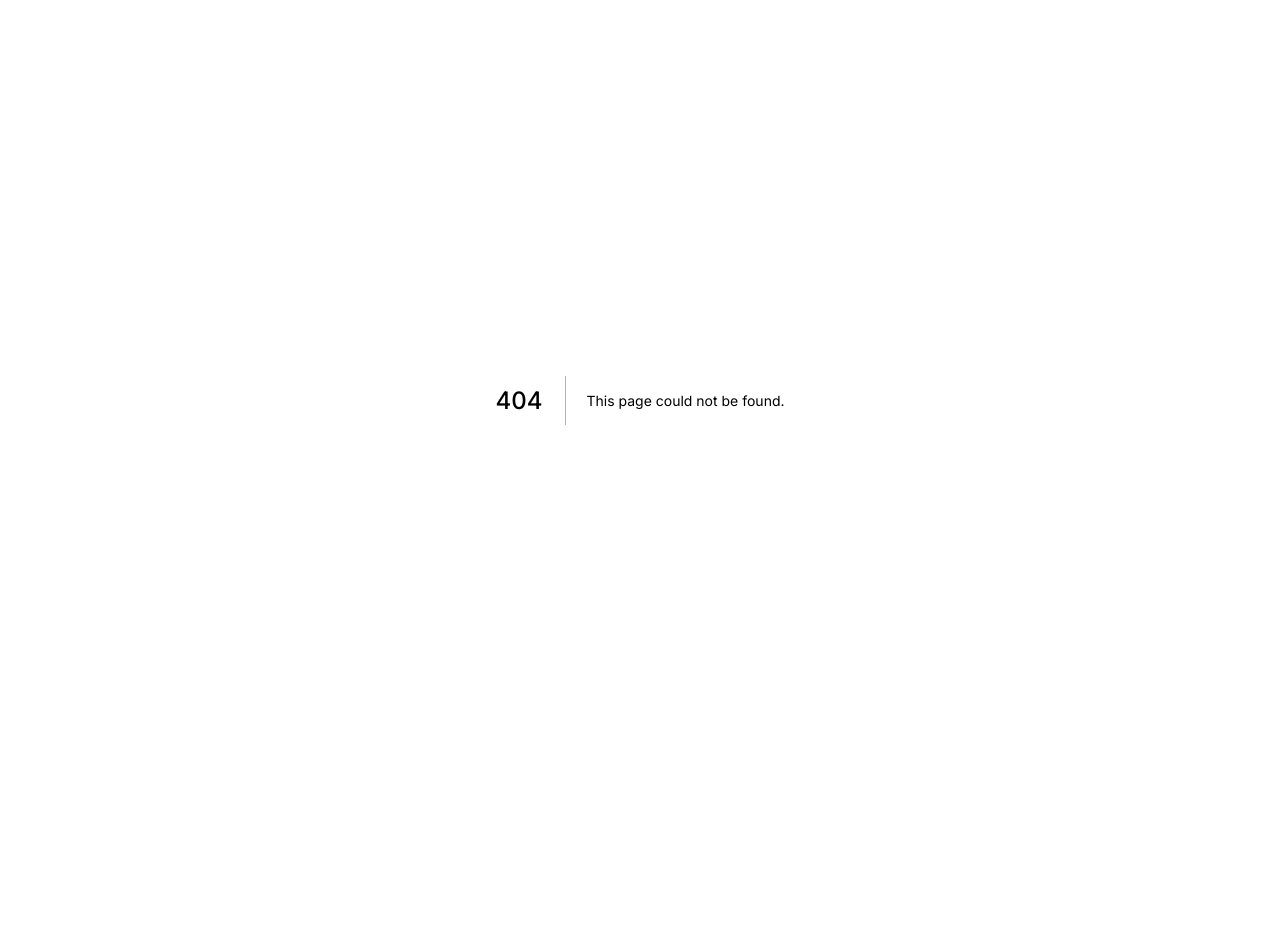
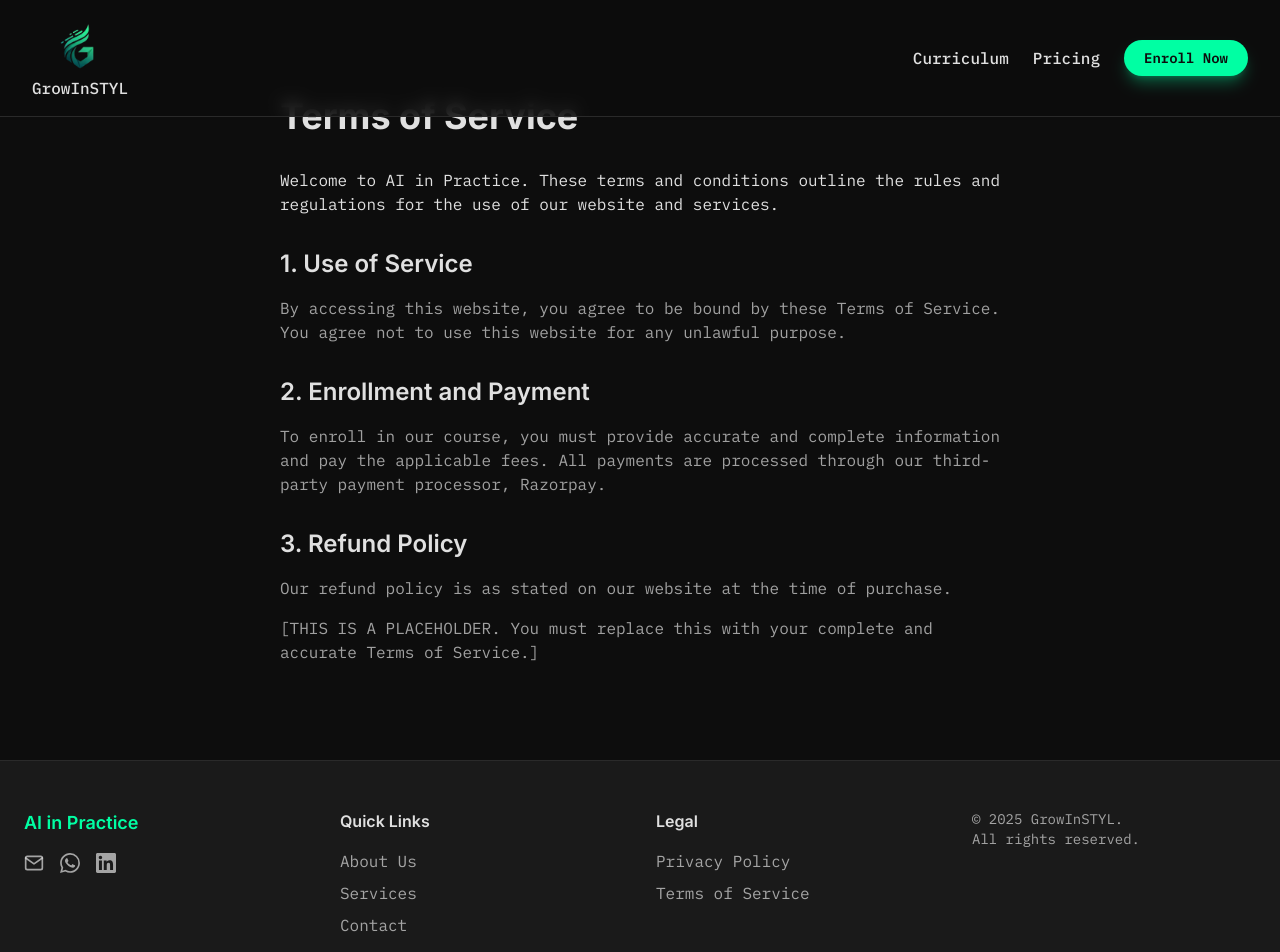
Before and after one commit to Vnktxo/ai-in-landing-page, a Next.js app: page /terms-of-service in a window 1280 px wide. Before the commit this address had no page. Shown: the top 952 px of the page. Before the commit the page ends 800 px from the top, so only its background shows below. Built offline with nearby package versions, Linux system fonts and the light colour scheme.

Commit message:
footer changed

```diff
--- /dev/null
+++ b/src/app/about/page.tsx
@@ -0,0 +1,21 @@
+import React from 'react';
+import Instructors from '@/components/Instructors'; // Re-use the component
+
+export default function AboutPage() {
+  return (
+    <div className="w-full py-20 lg:py-24 bg-[#0D0D0D] text-[#E0E0E0]">
+      <div className="container mx-auto px-4 md:px-6 max-w-5xl">
+        <h1 className="text-4xl font-bold text-center mb-4">
+          About <span className="text-[#00FFA3]">Us</span>
+        </h1>
+        <p className="text-xl text-center text-[#E0E0E0]/70 mb-12">
+          We are a team of industry experts dedicated to bridging the gap
+          between theoretical knowledge and practical, in-demand AI skills.
+        </p>
+      </div>
+
+      {/* We can re-use the Instructors component you already built! */}
+      <Instructors />
+    </div>
+  );
+}
--- /dev/null
+++ b/src/app/contact/page.tsx
@@ -0,0 +1,60 @@
+import React from 'react';
+import { FiMail, FiPhone, FiMapPin } from 'react-icons/fi';
+
+export default function ContactPage() {
+  return (
+    <div className="w-full py-20 lg:py-24 bg-[#0D0D0D] text-[#E0E0E0]">
+      <div className="container mx-auto px-4 md:px-6 max-w-3xl">
+        <h1 className="text-4xl font-bold text-center mb-4">
+          Contact <span className="text-[#00FFA3]">Us</span>
+        </h1>
+        <p className="text-xl text-center text-[#E0E0E0]/70 mb-12">
+          We&apos;re here to help. Reach out with any questions.
+        </p>
+        <div className="bg-[#1A1A1A] border border-[#2A2A2A] rounded-lg p-8 space-y-6">
+          <div className="flex items-start gap-4">
+            <FiMail className="h-6 w-6 mt-1 text-[#00FFA3]" />
+            <div>
+              <h2 className="text-xl font-semibold">Email</h2>
+              <p className="text-[#E0E0E0]/70">
+                General Inquiries & Support
+              </p>
+              <a
+                href="mailto:hello@aiinpractice.com"
+                className="text-[#00FFA3] hover:underline"
+              >
+                hello@aiinpractice.com
+              </a>
+            </div>
+          </div>
+          <div className="flex items-start gap-4">
+            <FiPhone className="h-6 w-6 mt-1 text-[#00FFA3]" />
+            <div>
+              <h2 className="text-xl font-semibold">Phone</h2>
+              <p className="text-[#E0E0E0]/70">
+                Admissions & Support
+              </p>
+              <a
+                href="tel:+919876543210"
+                className="text-[#00FFA3] hover:underline"
+              >
+                +91 98765 43210
+              </a>
+            </div>
+          </div>
+          <div className="flex items-start gap-4">
+            <FiMapPin className="h-6 w-6 mt-1 text-[#00FFA3]" />
+            <div>
+              <h2 className="text-xl font-semibold">Location</h2>
+              <p className="text-[#E0E0E0]/70">
+                AI in Practice (Classroom)
+                <br />
+                Kovilambakkam, Chennai, Tamil Nadu
+              </p>
+            </div>
+          </div>
+        </div>
+      </div>
+    </div>
+  );
+}
--- a/src/app/layout.tsx
+++ b/src/app/layout.tsx
@@ -1,6 +1,8 @@
 import type { Metadata } from "next";
 import "./globals.css";
 import { Inter, IBM_Plex_Mono } from "next/font/google";
+import Header from "@/components/Header";
+import Footer from "@/components/Footer";
 
 const inter = Inter({
   variable: "--font-inter",
@@ -26,7 +28,9 @@ export default function RootLayout({
   return (
     <html lang="en" className="scroll-smooth">
       <body className={`${inter.variable} ${ibmPlexMono.variable} antialiased bg-gray-900 text-white`}>
+        <Header />
         {children}
+        <Footer />
       </body>
     </html>
   );
--- a/src/app/page.tsx
+++ b/src/app/page.tsx
@@ -1,4 +1,3 @@
-import Header from "@/components/Header";
 import Hero from "@/components/Hero";
 import ProofPoints from "@/components/ProofPoints";
 import TargetAudience from "@/components/TargetAudience";
@@ -8,12 +7,11 @@ import Tools from "@/components/Tools";
 import Pricing from "@/components/Pricing";
 import Guarantee from "@/components/Guarantee";
 import FinalCTA from "@/components/FinalCTA";
-import Footer from "@/components/Footer";
+
 
 export default function Home() {
   return (
     <>
-      <Header />
       <main className="flex min-h-screen flex-col items-center justify-between">
         <Hero />
         <ProofPoints />
@@ -24,7 +22,6 @@ export default function Home() {
         <Pricing />
         <Guarantee />
         <FinalCTA />
-        <Footer />
       </main>
     </>
   );
--- /dev/null
+++ b/src/app/privacy-policy/page.tsx
@@ -0,0 +1,39 @@
+import React from 'react';
+
+export default function PrivacyPolicyPage() {
+  return (
+    <div className="w-full py-20 lg:py-24 bg-[#0D0D0D] text-[#E0E0E0]">
+      <div className="container mx-auto px-4 md:px-6 max-w-3xl prose prose-invert">
+        <h1 className="text-4xl font-bold text-[#E0E0E0] mb-8">Privacy Policy</h1>
+        <p className="text-[#E0E0E0]/70">
+          Your privacy is important to us. This policy explains what personal data
+          AI in Practice ("we") collects from you and how we use it.
+        </p>
+
+        <h2 className="text-2xl font-semibold text-[#E0E0E0] mt-8 mb-4">
+          Data We Collect
+        </h2>
+        <p className="text-[#E0E0E0]/70">
+          We collect data to operate effectively and provide you the best
+          experiences with our services. You provide some of this data directly,
+          such as when you create an account, register for a course, or
+          contact us for support.
+        </p>
+
+        <h2 className="text-2xl font-semibold text-[#E0E0E0] mt-8 mb-4">
+          How We Use Data
+        </h2>
+        <p className="text-[#E0E0E0]/70">
+          We use the data we collect to provide and improve our services,
+          including processing payments, sending communications, and
+          providing support.
+        </p>
+
+        <p className="text-[#E0E0E0]/70 mt-4">
+          [THIS IS A PLACEHOLDER. You must replace this with a
+          complete and accurate privacy policy.]
+        </p>
+      </div>
+    </div>
+  );
+}
--- /dev/null
+++ b/src/app/services/page.tsx
@@ -0,0 +1,21 @@
+import React from 'react';
+import Curriculum from '@/components/Curriculum'; // Re-use the component
+
+export default function ServicesPage() {
+  return (
+    <div className="w-full py-20 lg:py-24 bg-[#0D0D0D] text-[#E0E0E0]">
+      <div className="container mx-auto px-4 md:px-6 max-w-5xl">
+        <h1 className="text-4xl font-bold text-center mb-4">
+          Our <span className="text-[#00FFA3]">Services</span>
+        </h1>
+        <p className="text-xl text-center text-[#E0E0E0]/70 mb-12">
+          We offer one flagship service: the 8-week "AI in Practice"
+          hands-on course.
+        </p>
+      </div>
+
+      {/* We can re-use the Curriculum component you already built! */}
+      <Curriculum />
+    </div>
+  );
+}
--- /dev/null
+++ b/src/app/terms-of-service/page.tsx
@@ -0,0 +1,48 @@
+import React from 'react';
+
+export default function TermsOfServicePage() {
+  return (
+    <div className="w-full py-20 lg:py-24 bg-[#0D0D0D] text-[#E0E0E0]">
+      <div className="container mx-auto px-4 md:px-6 max-w-3xl prose prose-invert">
+        <h1 className="text-4xl font-bold text-[#E0E0E0] mb-8">
+          Terms of Service
+        </h1>
+        <p className="text-[#E0E0E0]/7UP 70">
+          Welcome to AI in Practice. These terms and conditions outline
+          the rules and regulations for the use of our website and services.
+        </p>
+
+        <h2 className="text-2xl font-semibold text-[#E0E0E0] mt-8 mb-4">
+          1. Use of Service
+        </h2>
+        <p className="text-[#E0E0E0]/70">
+          By accessing this website, you agree to be bound by these Terms of
+          Service. You agree not to use this website for any unlawful
+          purpose.
+        </p>
+
+        <h2 className="text-2xl font-semibold text-[#E0E0E0] mt-8 mb-4">
+          2. Enrollment and Payment
+        </h2>
+        <p className="text-[#E0E0E0]/70">
+          To enroll in our course, you must provide accurate and complete
+          information and pay the applicable fees. All payments are
+          processed through our third-party payment processor, Razorpay.
+        </p>
+
+        <h2 className="text-2xl font-semibold text-[#E0E0E0] mt-8 mb-4">
+          3. Refund Policy
+        </h2>
+        <p className="text-[#E0E0E0]/70">
+          Our refund policy is as stated on our website at the time
+          of purchase.
+        </p>
+
+        <p className="text-[#E0E0E0]/70 mt-4">
+          [THIS IS A PLACEHOLDER. You must replace this with your
+          complete and accurate Terms of Service.]
+        </p>
+      </div>
+    </div>
+  );
+}
--- a/src/components/Footer.tsx
+++ b/src/components/Footer.tsx
@@ -1,43 +1,64 @@
-// src/components/Footer.tsx
 import React from 'react';
+import Link from 'next/link'; // Import Link
 import { SiWhatsapp, SiLinkedin } from 'react-icons/si';
 import { FiMail } from 'react-icons/fi';
 
 const Footer = () => {
   return (
-    <footer className="w-full py-10 bg-[#0D0D0D] border-t border-[#2A2A2A]">
-      <div className="max-w-7xl mx-auto px-4 sm:px-6 lg:px-8">
-        <div className="flex flex-col md:flex-row items-center justify-between gap-4">
-          <p className="text-sm text-[#E0E0E0]/50">
-            © {new Date().getFullYear()} GrowInSTYL. All Rights Reserved. | Kovilambakkam, Chennai
-          </p>
-          <div className="flex items-center gap-6">
-            <a
-              href="mailto:hello@aiinpractice.com"
-              className="text-[#E0E0E0]/70 hover:text-[#00FFA3] transition duration-300"
-              aria-label="Email"
-            >
+    <footer className="w-full py-12 bg-[#1A1A1A] border-t border-[#2A2A2A]">
+      <div className="container mx-auto px-4 md:px-6">
+        <div className="grid grid-cols-2 md:grid-cols-4 gap-8">
+
+          {/* Column 1: Brand & Social */}
+          <div>
+            <h3 className="text-lg font-semibold text-[#00FFA3] mb-4">
+              AI in Practice
+            </h3>
+            <div className="flex items-center gap-4">
+              <a href="mailto:hello@aiinpractice.com" aria-label="Email" className="text-[#E0E0E0]/70 hover:text-[#00FFA3]">
                 <FiMail size={20} />
               </a>
-            <a
-              href="https://wa.me/919876543210"
-              target="_blank"
-              rel="noopener noreferrer"
-              className="text-[#E0E0E0]/70 hover:text-[#00FFA3] transition duration-300"
-              aria-label="WhatsApp"
-            >
+              <a href="https://wa.me/919876543210" target="_blank" rel="noopener noreferrer" aria-label="WhatsApp" className="text-[#E0E0E0]/70 hover:text-[#00FFA3]">
                 <SiWhatsapp size={20} />
               </a>
-            <a
-              href="https://linkedin.com/company/aiinpracticechennai"
-              target="_blank"
-              rel="noopener noreferrer"
-              className="text-[#E0E0E0]/70 hover:text-[#00FFA3] transition duration-300"
-              aria-label="LinkedIn"
-            >
+              <a href="#" target="_blank" rel="noopener noreferrer" aria-label="LinkedIn" className="text-[#E0E0E0]/70 hover:text-[#00FFA3]">
                 <SiLinkedin size={20} />
               </a>
             </div>
+          </div>
+
+          {/* Column 2: Quick Links */}
+          <div>
+            <h3 className="text-md font-semibold text-[#E0E0E0] mb-4">
+              Quick Links
+            </h3>
+            <ul className="space-y-2">
+              <li><Link href="/about" className="text-[#E0E0E0]/70 hover:text-[#00FFA3]">About Us</Link></li>
+              <li><Link href="/services" className="text-[#E0E0E0]/70 hover:text-[#00FFA3]">Services</Link></li>
+              <li><Link href="/contact" className="text-[#E0E0E0]/70 hover:text-[#00FFA3]">Contact</Link></li>
+            </ul>
+          </div>
+
+          {/* Column 3: Legal */}
+          <div>
+            <h3 className="text-md font-semibold text-[#E0E0E0] mb-4">
+              Legal
+            </h3>
+            <ul className="space-y-2">
+              <li><Link href="/privacy-policy" className="text-[#E0E0E0]/70 hover:text-[#00FFA3]">Privacy Policy</Link></li>
+              <li><Link href="/terms-of-service" className="text-[#E0E0E0]/70 hover:text-[#00FFA3]">Terms of Service</Link></li>
+            </ul>
+          </div>
+
+          {/* Column 4: Copyright */}
+          <div>
+            <p className="text-sm text-[#E0E0E0]/70">
+              © {new Date().getFullYear()} GrowInSTYL.
+              <br/>
+              All rights reserved.
+            </p>
+          </div>
+
         </div>
       </div>
     </footer>
--- a/src/components/Header.tsx
+++ b/src/components/Header.tsx
@@ -27,7 +27,7 @@ const Header = () => {
             alt="GrowInSTYL Logo"
             width={200}
             height={100}
-            className="h-10 md:h-18 w-auto rounded-sm group-hover:scale-105 transition-transform duration-300"
+            className="h-8 md:h-14 w-auto rounded-sm group-hover:scale-105 transition-transform duration-300"
             priority
           />
           <span className="text-[#E0E0E0] text-sm md:text-base font-medium group-hover:text-[#00FFA3] transition duration-200">
--- a/src/components/Hero.tsx
+++ b/src/components/Hero.tsx
@@ -40,8 +40,7 @@ const Hero = () => {
               <span className="block text-[#00FFA3] drop-shadow-[0_0_20px_rgba(0,255,163,0.5)]">8 Weekends</span>
             </h1>
             <p className="mt-6 text-xl sm:text-2xl text-[#E0E0E0] max-w-2xl leading-relaxed">
-              Build the <span className="text-[#00FFA3] font-semibold">portfolio projects</span> employers actually want.
-              Transform from AI-curious to AI-capable with ChatGPT, Midjourney, Copilot and Automation.
+              Build the <span className="text-[#00FFA3] font-semibold">portfolio projects</span> employers actually want. Level up from AI-curious to AI-capable with 20+ powerful AI tools set to dominate 2026 — stay ahead, stay future-ready.
             </p>
 
             <div className="mt-10 grid grid-cols-1 sm:grid-cols-3 gap-6">
```
Lines whose indentation alone changed are shown as unchanged.
